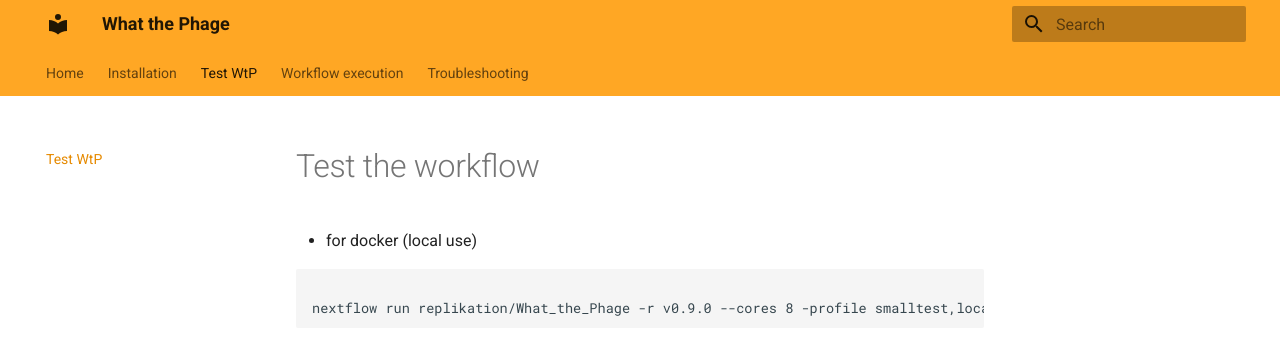
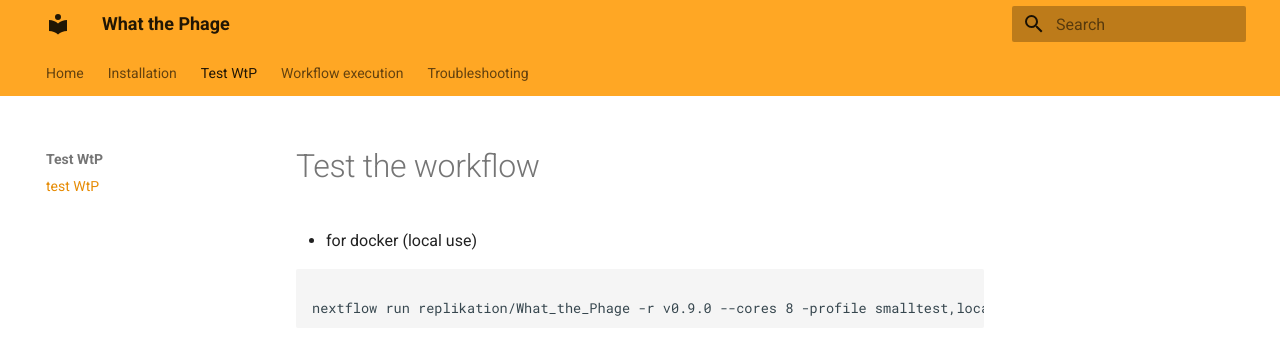
Before and after one commit to mult1fractal/wtp-documentation, an MkDocs documentation site: the page built from docs/test.md, in a window 1280 px wide. Shown: the top 344 px of the page. Built offline with MkDocs 1.6.1 and Material for MkDocs 9.7.7, drawn with Linux system fonts in a browser that asks for light colours.

Commit message:
clean index

```diff
--- a/mkdocs.yml
+++ b/mkdocs.yml
@@ -9,12 +9,14 @@
         - Engine:
           - Docker: installation/Engine/docker.md
           - Singularity: installation/Engine/singularity.md
-    - Test WtP: test.md
+    - Test WtP:
+          - test WtP: test.md
     - Workflow execution:
           - Overview: Workflow-execution/Overview.md
           - Commands: Workflow-execution/commands.md
           - Testrun: Workflow-execution/results.md
-    - Troubleshooting: troubleshooting.md
+    - Troubleshooting:
+          - Troubleshooting: troubleshooting.md
 theme:
   name: material
   features:
```
